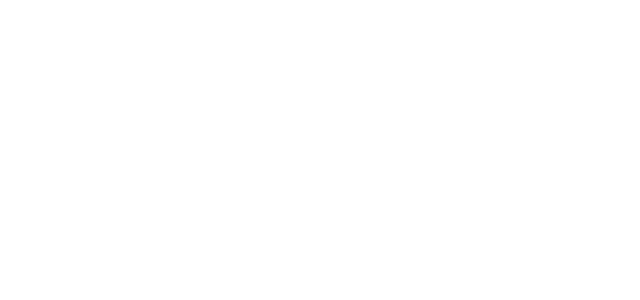
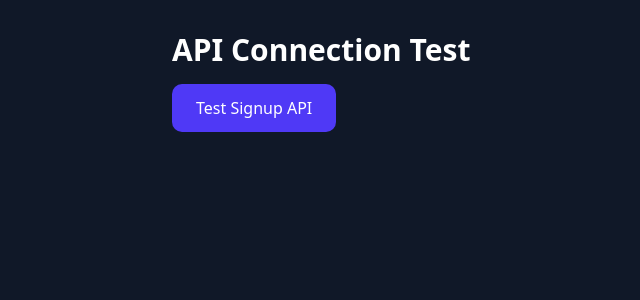
Before and after one commit to Ardish4/todoapp, a React (Vite) app in the folder frontend/: page /test-api in a window 1280 px wide. Before the commit this address had no page. Shown: the top 300 px of the page, without its empty margins (20-660 px from the left). Built offline with nearby package versions, Linux system fonts and the light colour scheme.

Commit message:
test-api added

```diff
--- a/frontend/src/App.jsx
+++ b/frontend/src/App.jsx
@@ -4,6 +4,7 @@ import Hero from "./pages/hero";
 import Login from "./pages/login";
 import Signup from "./pages/signup";
 import Home from "./pages/home";
+import TestAPI from "./pages/test-api";
 
 import './index.css';
 
@@ -16,6 +17,7 @@ function App() {
       <Route path="/signup" element={<Signup />}/>
       <Route path="/login" element={<Login />} />
       <Route path="/home" element={<Home />} />
+      <Route path="/test-api" element={<TestAPI />} />
     </Routes>
   );
 }
--- a/frontend/src/pages/signup.jsx
+++ b/frontend/src/pages/signup.jsx
@@ -29,14 +29,22 @@ function Signup() {
       email: formData.email,
       password: formData.password
     })
-    .then(() => {
+    .then((response) => {
+      console.log("Signup successful:", response);
       navigate('/login');
     })
     .catch((error) => {
+      // Detailed error logging for debugging
+      console.error("Signup error details:", {
+        message: error.message,
+        response: error.response,
+        status: error.response?.status,
+        data: error.response?.data
+      });
+
       // Extract ApiError message from backend response
       const errorMessage = error.response?.data?.message || 'Signup failed. Please try again.';
       setError(errorMessage);
-      console.error("Signup error:", error);
     });
   };
 
--- /dev/null
+++ b/frontend/src/pages/test-api.jsx
@@ -0,0 +1,72 @@
+import React, { useState } from 'react';
+import api from '../config/api';
+
+function TestAPI() {
+  const [result, setResult] = useState('');
+  const [loading, setLoading] = useState(false);
+
+  const testConnection = async () => {
+    setLoading(true);
+    setResult('Testing connection...\n');
+
+    try {
+      // Log the base URL being used
+      console.log('API Base URL:', api.defaults.baseURL);
+      console.log('Environment:', import.meta.env.MODE);
+      console.log('VITE_API_URL:', import.meta.env.VITE_API_URL);
+
+      setResult(prev => prev + `\nAPI Base URL: ${api.defaults.baseURL || 'Empty (using proxy)'}`);
+      setResult(prev => prev + `\nEnvironment: ${import.meta.env.MODE}`);
+      setResult(prev => prev + `\nVITE_API_URL: ${import.meta.env.VITE_API_URL || 'Not set'}`);
+
+      // Try to make a test request
+      const response = await api.post('/api/v1/user/signup', {
+        username: 'testuser',
+        email: 'test@example.com',
+        password: 'test123'
+      });
+
+      setResult(prev => prev + `\n\n✅ Success! Response: ${JSON.stringify(response.data, null, 2)}`);
+    } catch (error) {
+      console.error('Test error:', error);
+      setResult(prev => prev + `\n\n❌ Error occurred:`);
+      setResult(prev => prev + `\nMessage: ${error.message}`);
+      setResult(prev => prev + `\nStatus: ${error.response?.status || 'No response'}`);
+      setResult(prev => prev + `\nStatus Text: ${error.response?.statusText || 'N/A'}`);
+      setResult(prev => prev + `\nBackend Message: ${error.response?.data?.message || 'No message'}`);
+      setResult(prev => prev + `\n\nFull Error: ${JSON.stringify(error.response?.data || error.message, null, 2)}`);
+
+      // Check for CORS error
+      if (!error.response) {
+        setResult(prev => prev + `\n\n⚠️ No response received. This might be a CORS or network error.`);
+        setResult(prev => prev + `\nCheck if backend is running at: ${api.defaults.baseURL || 'proxy target'}`);
+      }
+    } finally {
+      setLoading(false);
+    }
+  };
+
+  return (
+    <div className="min-h-screen bg-gray-900 text-white p-8">
+      <div className="max-w-4xl mx-auto">
+        <h1 className="text-3xl font-bold mb-4">API Connection Test</h1>
+
+        <button
+          onClick={testConnection}
+          disabled={loading}
+          className="bg-indigo-600 hover:bg-indigo-700 text-white px-6 py-3 rounded-lg mb-4 disabled:opacity-50"
+        >
+          {loading ? 'Testing...' : 'Test Signup API'}
+        </button>
+
+        {result && (
+          <pre className="bg-gray-800 p-4 rounded-lg whitespace-pre-wrap overflow-x-auto">
+            {result}
+          </pre>
+        )}
+      </div>
+    </div>
+  );
+}
+
+export default TestAPI;
```
